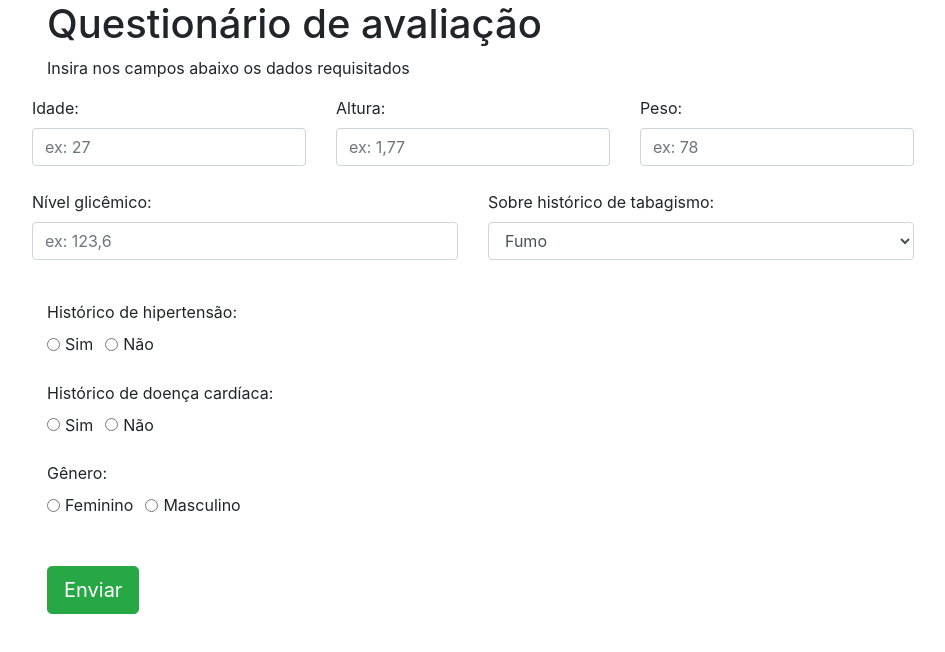
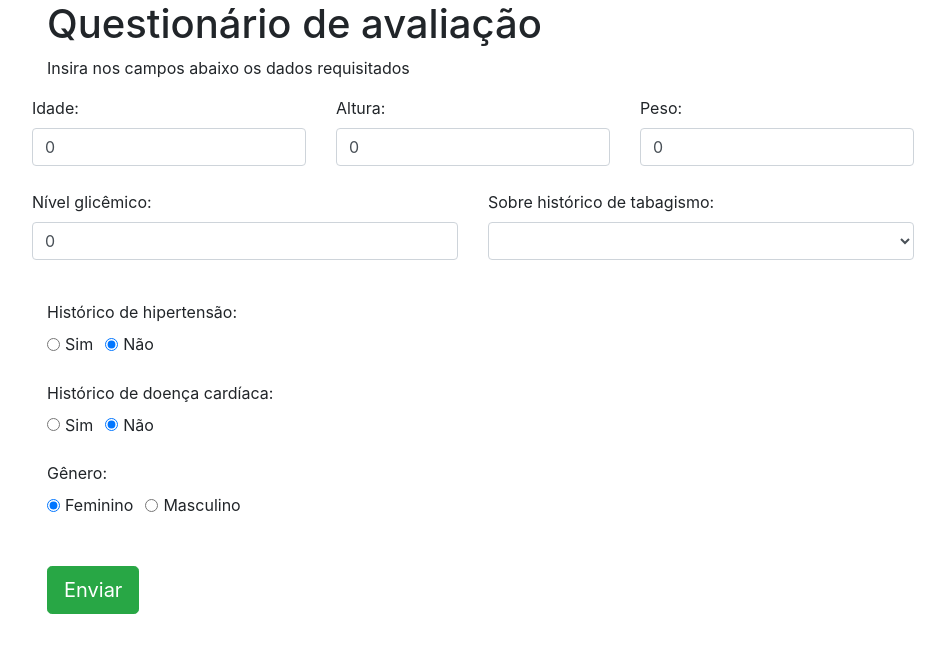
Before and after one commit to fersilverio/front-TCC, a Vue app: page /form in a window 1280 px wide. Shown: the top 652 px of the page, without its empty margins (38-983 px from the left). Built offline with nearby package versions, Linux system fonts and the light colour scheme.

Commit message:
teste dos campos do form realizados

```diff
--- a/src/views/FormPage.vue
+++ b/src/views/FormPage.vue
@@ -9,26 +9,26 @@
                     <div class="row">
                         <div class="col-md-4">
                             <label for="idade">Idade:</label>
-                            <input type="number" class="form-control" id="idade" placeholder="ex: 27">
+                            <input type="number" class="form-control" id="idade" placeholder="ex: 27" v-model="idade">
                         </div>
                         <div class="col-md-4">
                             <label for="altura">Altura:</label>
-                            <input type="number" class="form-control" id="altura" placeholder="ex: 1,77">
+                            <input type="number" class="form-control" id="altura" placeholder="ex: 1,77" v-model="altura">
                         </div>
                         <div class="col-md-4">
                             <label for="peso">Peso:</label>
-                            <input type="number" class="form-control" id="peso" placeholder="ex: 78">
+                            <input type="number" class="form-control" id="peso" placeholder="ex: 78" v-model="peso">
                         </div>
                     </div>
                     <br>
                     <div class="row">
                         <div class="col-md-6">
                             <label for="glicemia">Nível glicêmico:</label>
-                            <input type="number" class="form-control" id="glicemia" placeholder="ex: 123,6">
+                            <input type="number" class="form-control" id="glicemia" placeholder="ex: 123,6" v-model="nivelGlicemico">
                         </div>
                         <div class="col-md-6">
                             <label for="tabagismo">Sobre histórico de tabagismo:</label>
-                            <select class="form-control" id="tabagismo">
+                            <select class="form-control" id="tabagismo" v-model="tabagismo">
                                 <option>Fumo</option>
                                 <option>Já fumei por um período</option>
                                 <option>Nunca fumei</option>
@@ -46,11 +46,11 @@
                             <label for="hiper">Histórico de hipertensão: </label>
                             <br>
                             <div class="form-check form-check-inline">
-                                <input class="form-check-input" type="radio" name="hipertensao" id="hiper1" value="True">
+                                <input class="form-check-input" type="radio" name="hipertensao" id="hiper1" value="1" v-model="selecionadoHipertensao">
                                 <label class="form-check-label" for="hiper1">Sim</label>
                             </div>
                             <div class="form-check form-check-inline">
-                                <input class="form-check-input" type="radio" name="hipertensao" id="hiper2" value="False">
+                                <input class="form-check-input" type="radio" name="hipertensao" id="hiper2" value="0" v-model="selecionadoHipertensao">
                                 <label class="form-check-label" for="hiper2">Não</label>
                             </div>
                         </div>
@@ -61,11 +61,11 @@
                             <label for="card">Histórico de doença cardíaca: </label>
                             <br>
                             <div class="form-check form-check-inline">
-                                <input class="form-check-input" type="radio" name="card" id="card1" value="True">
+                                <input class="form-check-input" type="radio" name="card" id="card1" value="1" v-model="selecionadoDoencaCard">
                                 <label class="form-check-label" for="card1">Sim</label>
                             </div>
                             <div class="form-check form-check-inline">
-                                <input class="form-check-input" type="radio" name="card" id="card2" value="False">
+                                <input class="form-check-input" type="radio" name="card" id="card2" value="0" v-model="selecionadoDoencaCard">
                                 <label class="form-check-label" for="card2">Não</label>
                             </div>
                         </div>
@@ -76,11 +76,11 @@
                             <label for="gender">Gênero: </label>
                             <br>
                             <div class="form-check form-check-inline">
-                                <input class="form-check-input" type="radio" name="gender" id="gender1" value="0">
+                                <input class="form-check-input" type="radio" name="gender" id="gender1" value="0" v-model="selecionadoGeneroMasc">
                                 <label class="form-check-label" for="gender1">Feminino</label>
                             </div>
                             <div class="form-check form-check-inline">
-                                <input class="form-check-input" type="radio" name="gender" id="gender2" value="1">
+                                <input class="form-check-input" type="radio" name="gender" id="gender2" value="1" v-model="selecionadoGeneroMasc">
                                 <label class="form-check-label" for="gender2">Masculino</label>
                             </div>
                         </div>
@@ -91,7 +91,7 @@
         <div class="container custom">
             <div class="row">
                 <div class="col-md-12 justify-content: center">
-                    <button class="btn btn-success btn-lg">Enviar</button>
+                    <button @click="teste()" class="btn btn-success btn-lg">Enviar</button>
                 </div>
             </div>
         </div>
@@ -101,8 +101,32 @@
 <script>
 
 export default {
+
+    data () {
+        return {
+            idade: 0,
+            altura: 0,
+            peso: 0,
+            nivelGlicemico: 0,
+            tabagismo: "",
+            selecionadoHipertensao: 0,
+            selecionadoDoencaCard: 0,
+            selecionadoGeneroMasc: 0
+        }
+    },
+
+
     methods: {
-
+        teste(){
+            console.log(this.idade)
+            console.log(this.altura)
+            console.log(this.peso)
+            console.log(this.nivelGlicemico)
+            console.log(this.tabagismo)
+            console.log(this.selecionadoHipertensao)
+            console.log(this.selecionadoDoencaCard)
+            console.log(this.selecionadoGeneroMasc)
+        }
     },
 }
 </script>
```
